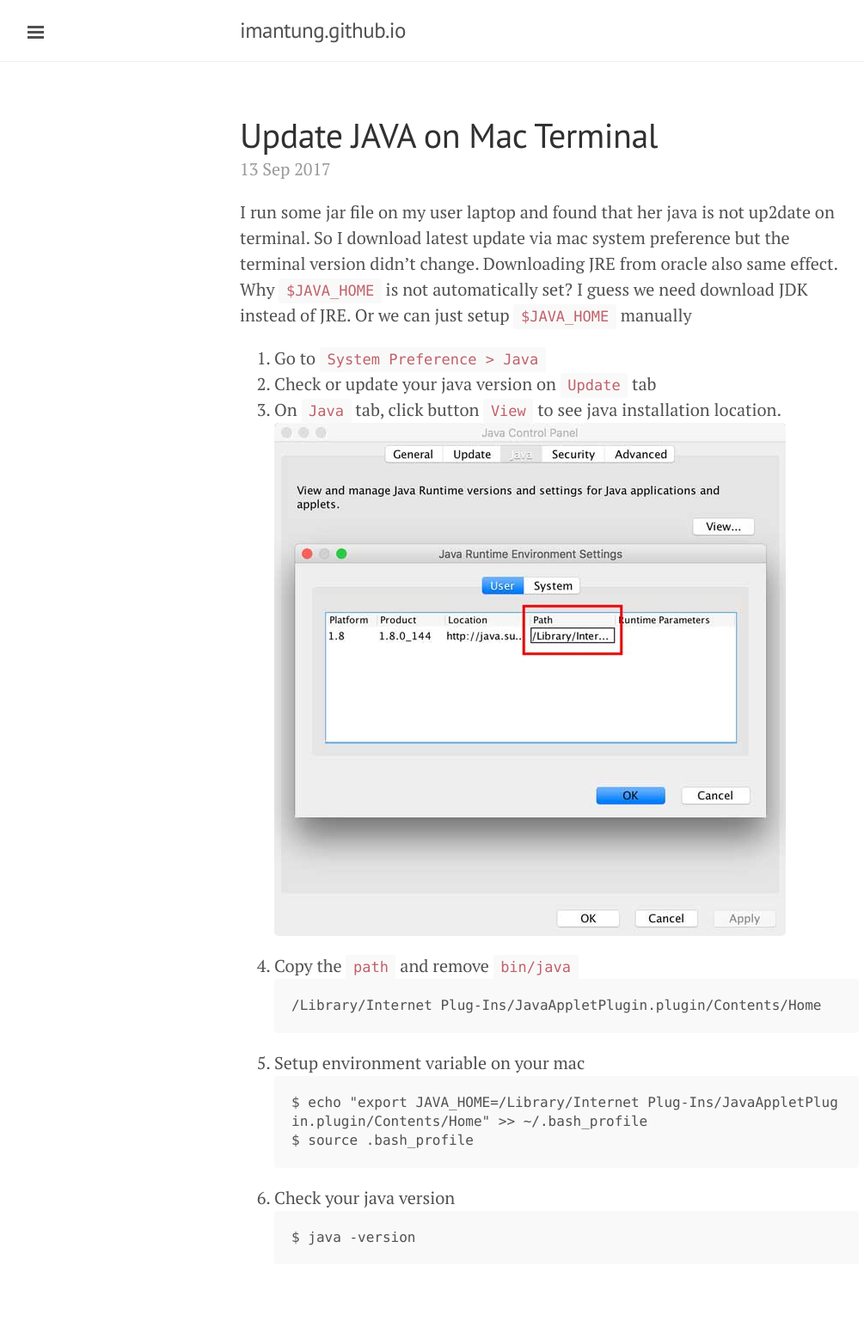
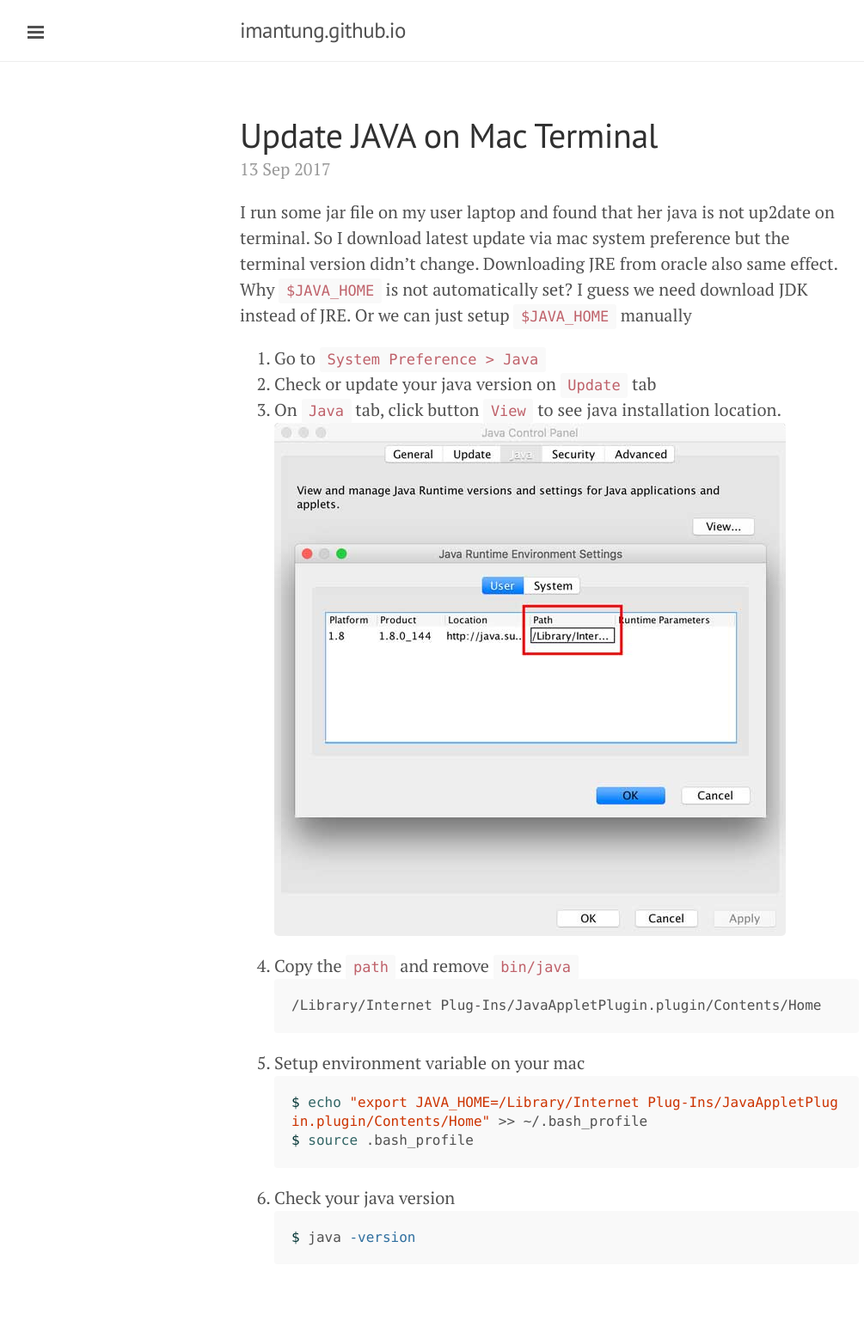
Before and after one commit to imantung/imantung.github.io, a Jekyll site: the page built from _posts/2017-09-14-update-java-mac-terminal.md, in a window 1280 px wide. Shown: the whole page at 86% size, without its empty margins (1-1006 px from the left). Built offline with Jekyll 4.4.1, drawn with Linux system fonts in a browser that asks for light colours.

Commit message:
add syntax type

````diff
--- a/_posts/2017-09-14-update-java-mac-terminal.md
+++ b/_posts/2017-09-14-update-java-mac-terminal.md
@@ -12,15 +12,15 @@ I run some jar file on my user laptop and found that her java is not up2date on
 3. On `Java` tab, click button `View` to see java installation location.
 ![java update location]({{ site.url }}/assets/java_update_location.jpg)
 4. Copy the `path` and remove `bin/java`
-```
+```bash
 /Library/Internet Plug-Ins/JavaAppletPlugin.plugin/Contents/Home
 ```
 5. Setup environment variable on your mac
-```
+```bash
 $ echo "export JAVA_HOME=/Library/Internet Plug-Ins/JavaAppletPlugin.plugin/Contents/Home" >> ~/.bash_profile
 $ source .bash_profile
 ```
 6. Check your java version
-```
+```bash
 $ java -version
 ```
````
Also changed, not shown: other parts of _posts/2017-09-14-update-java-mac-terminal.md (+1 -1 lines), _posts/2017-08-24-mustache-and-enoent.md (+2 -2 lines), _posts/2017-08-24-to-json-vs-json-parse.md (+2 -2 lines), _posts/2017-08-25-use-actions-for-table-name.md (+2 -2 lines).
